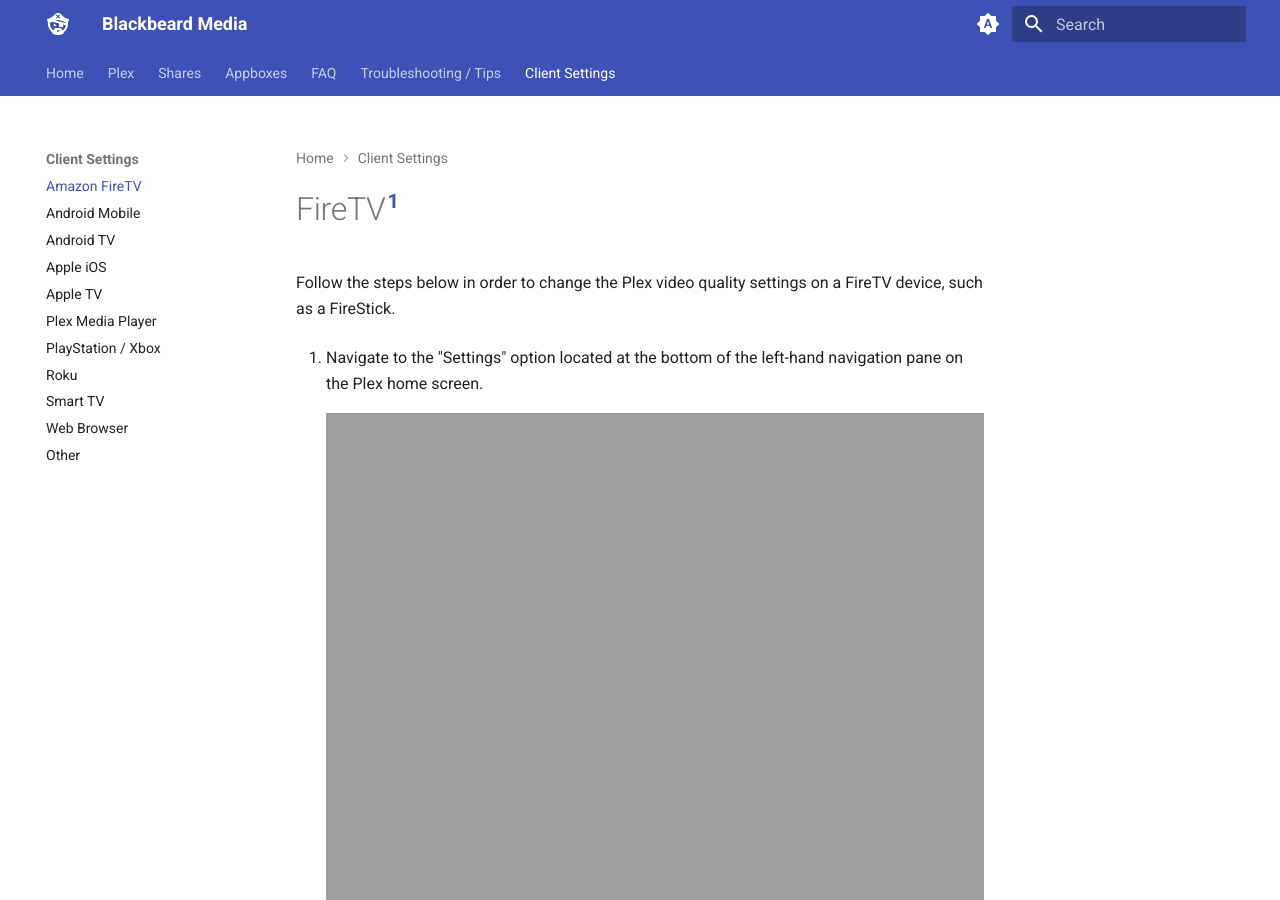
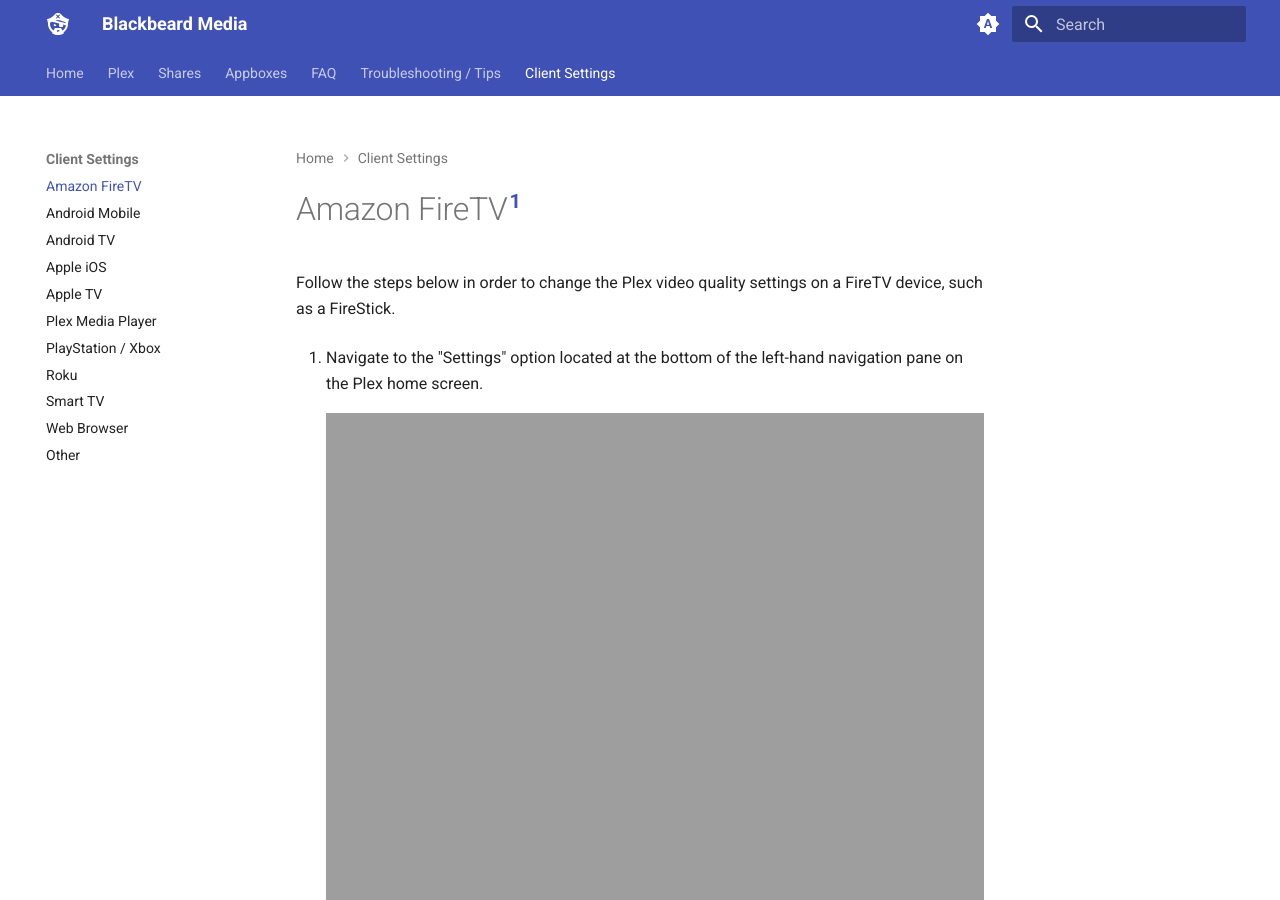
Before and after one commit to neomedia6989/docs-2, an MkDocs documentation site: the page built from docs/clients/firetv.md, in a window 1280 px wide and 900 px high. Built offline with MkDocs 1.6.1 and Material for MkDocs 9.7.7, drawn with Linux system fonts in a browser that asks for light colours.

Commit message:
Update firetv.md

```diff
--- a/docs/clients/firetv.md
+++ b/docs/clients/firetv.md
@@ -1,4 +1,4 @@
-# FireTV[^1]
+# Amazon FireTV[^1]
 
 Follow the steps below in order to change the Plex video quality settings on a FireTV device, such as a FireStick.
 
```
